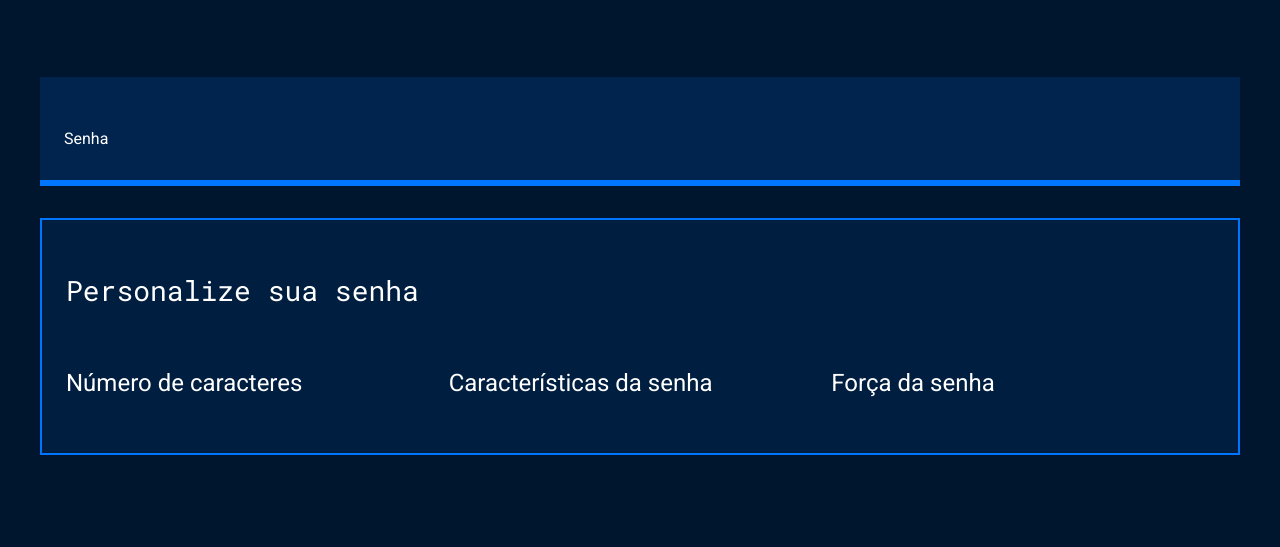
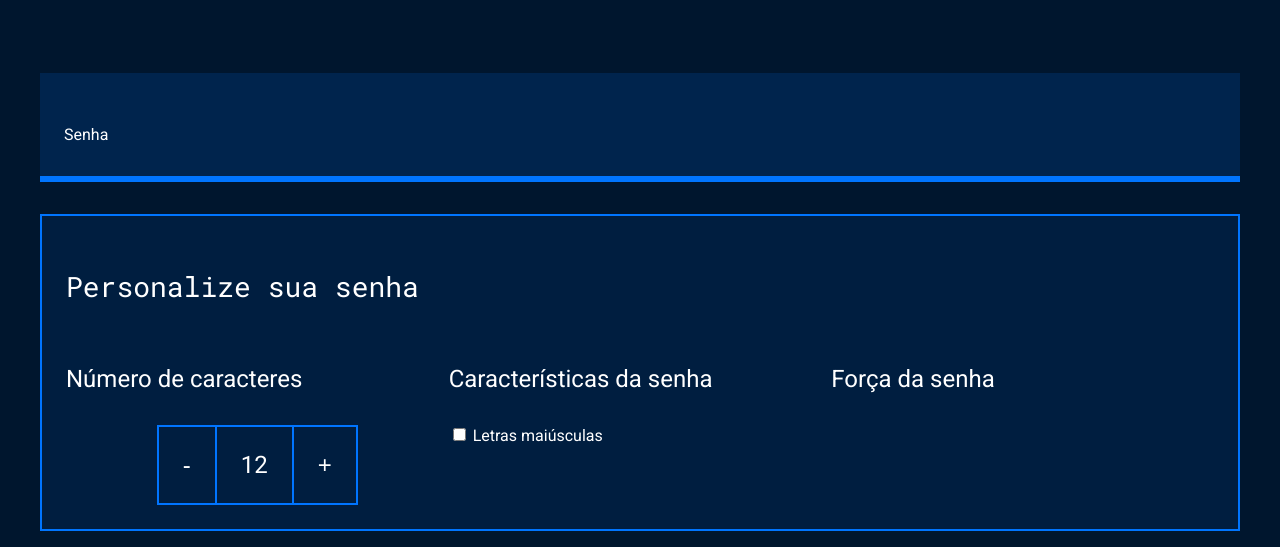
Before and after one commit to maikelli/Gerador-de-senhas-maikelli, a plain HTML site: page index.html in a window 1280 px wide. Shown: the part 253-800 px from the top of the page. Drawn offline with Linux system fonts and the light colour scheme; files that its build step writes are made by us from their sources.

Commit message:
iniciamos a aula - letras maiusculas

```diff
--- a/index.html/stley.css/stlye.css/index.html
+++ b/index.html
@@ -1,10 +1,10 @@
-!DOCTYPE html>
+<!DOCTYPE html>
 <html lang="pt-br">
 
 <head>
     <meta charset="UTF-8">
     <meta name="viewport" content="width=device-width, initial-scale=1.0">
-    <title>Gerador de senha</title>
+    <title>Gerador de senha - maikelli</title>
     <link rel="stylesheet" href="style.css">
 </head>
 
@@ -24,9 +24,16 @@
             <div class="parametro-coluna__senha">
                 <div class="parametro-senha">
                     <h4 class="parametro-senha__titulo">Número de caracteres</h4>
+                    <div class="parametro-senha-botoes">
+                        <button class="parametro-senha__botao">-</button>
+                        <p class="parametro-senha__texto">12</p>
+                        <button class="parametro-senha__botao">+</button>
+                    </div>
                 </div>
                 <div class="parametro-senha">
                     <h4 class="parametro-senha__titulo">Características da senha</h4>
+                <input name="maiusculo" type="checkbox">
+                <label for="maiusculo">Letras maiúsculas</label>
                 </div>
                 <div class="parametro-senha">
                     <h4 class="parametro-senha__titulo">Força da senha</h4>
--- a/style.css
+++ b/style.css
@@ -85,6 +85,28 @@ body{
     margin: 0 auto;
 }
 
+.parametro-senha-botoes{
+    display: flex;
+    justify-content: center;
+}
+
+.parametro-senha__botao{
+    background-color: var(--fundo-texto);
+    color: var(--branco);
+    border: 2px solid var(--borda);
+    padding: 24px;
+    font-size: 24px;
+    cursor: pointer;
+}
+
+.parametro-senha__texto{
+    padding: 24px;
+    border-top: 2px solid var(--borda);
+    border-bottom: 2px solid var(--borda);
+    margin: 0;
+    font-size: 24px;
+}
+
 @media screen and (min-width: 768px) {
     .parametro-coluna__senha{
         flex-direction: row;
```
Also changed, not shown: unlock.svg (renamed from unlock (1).svg).
